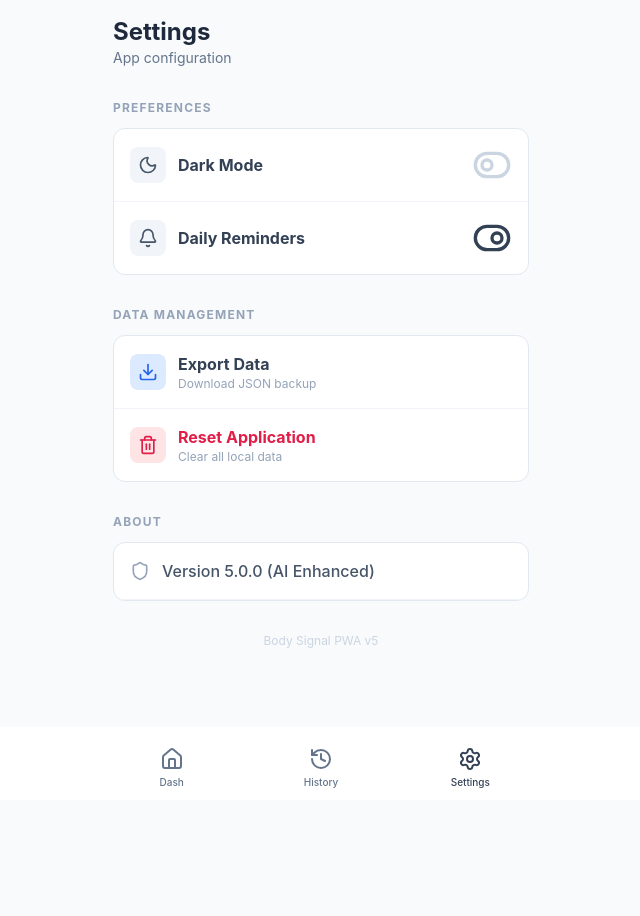
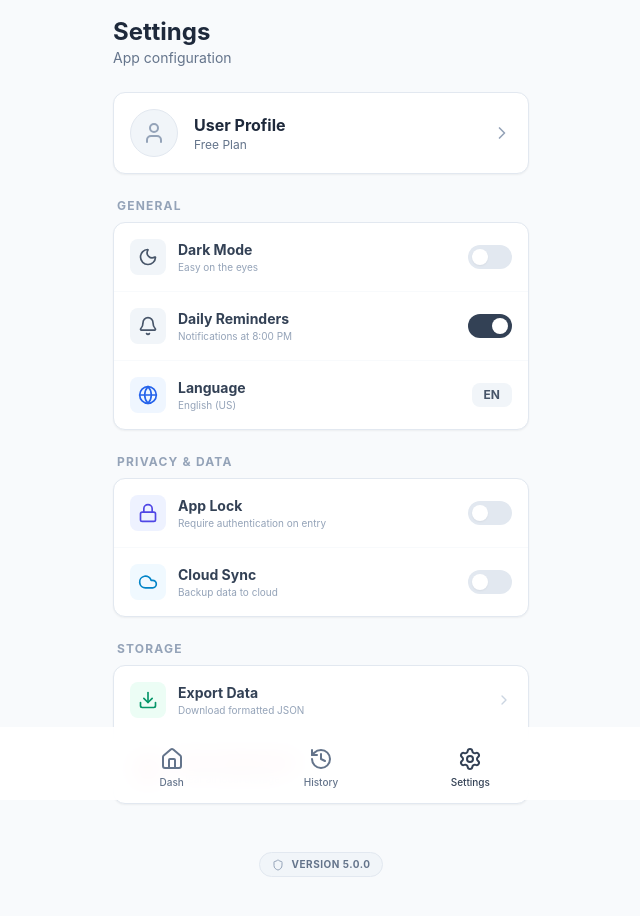
Before and after one commit to vividori55790/Body_Signal, a React (Vite) app in the folder body-signal/: page /settings in a window 1280 px wide. Shown: the top 916 px of the page, without its empty margins (319-959 px from the left). Built offline with nearby package versions, Linux system fonts and the light colour scheme.

Commit message:
Various Setting Display by vividori55790

```diff
--- a/body-signal/src/App.jsx
+++ b/body-signal/src/App.jsx
@@ -3,8 +3,8 @@ import { BrowserRouter, Routes, Route, Navigate } from 'react-router-dom';
 import Layout from './components/Layout';
 import Dashboard from './pages/Dashboard';
 import EntryForm from './pages/EntryForm';
+import SettingsPage from './pages/Settings';
 import HistoryPage from './pages/History';
-import SettingsPage from './pages/Settings';
 import CalendarPage from './pages/CalendarPage';
 
 import ConditionDetailPage from './pages/ConditionDetail';
--- a/body-signal/src/pages/Settings.jsx
+++ b/body-signal/src/pages/Settings.jsx
@@ -1,80 +1,158 @@
 import React, { useState } from 'react';
-import { Download, Trash2, Github, Mail, Shield, Moon, Bell, ToggleRight, ToggleLeft } from 'lucide-react';
+import { Download, Trash2, Shield, Bell, Moon, Lock, Cloud, Globe, User, ChevronRight } from 'lucide-react';
 
 const SettingsPage = ({ onExport, onReset }) => {
+  // UI toggles only (no functionality)
   const [darkMode, setDarkMode] = useState(false);
   const [notifications, setNotifications] = useState(true);
+  const [appLock, setAppLock] = useState(false);
+  const [cloudSync, setCloudSync] = useState(false);
+  const [language, setLanguage] = useState('en');
+
+  // Custom Switch Component for better aesthetics
+  const Switch = ({ checked, onChange }) => (
+      <button
+          onClick={() => onChange(!checked)}
+          className={`w-11 h-6 rounded-full transition-colors relative flex-shrink-0 ${checked ? 'bg-slate-700' : 'bg-slate-200'}`}
+      >
+          <div className={`absolute top-1 left-1 bg-white w-4 h-4 rounded-full shadow-sm transition-transform duration-200 ${checked ? 'translate-x-5' : 'translate-x-0'}`} />
+      </button>
+  );
+
+  // Reusable Setting Item Row
+  const SettingItem = ({ icon: Icon, label, subLabel, value, setValue, colorClass = "text-slate-600", bgClass = "bg-slate-100", customAction }) => (
+    <div className="p-4 flex items-center justify-between">
+        <div className="flex items-center gap-3">
+            <div className={`p-2 rounded-lg ${bgClass} ${colorClass}`}>
+                <Icon size={20} />
+            </div>
+            <div>
+                <div className="font-bold text-slate-700 text-sm">{label}</div>
+                {subLabel && <div className="text-[10px] text-slate-400">{subLabel}</div>}
+            </div>
+        </div>
+        {customAction ? customAction : <Switch checked={value} onChange={setValue} />}
+    </div>
+  );
 
   return (
-    <div className="min-h-screen bg-bg p-4 pb-24 space-y-8">
+    <div className="min-h-screen bg-bg p-4 pb-24 space-y-6">
        <header>
            <h1 className="text-2xl font-bold text-slate-800">Settings</h1>
            <p className="text-slate-500 text-sm">App configuration</p>
        </header>
 
-        {/* Section: Appearance & Logic */}
-        <section className="space-y-3">
-            <h2 className="text-xs font-bold text-slate-400 uppercase tracking-widest">Preferences</h2>
-            <div className="bg-white rounded-xl border border-slate-200 overflow-hidden">
-                <div className="p-4 flex items-center justify-between border-b border-slate-100">
-                    <div className="flex items-center gap-3">
-                        <div className="p-2 bg-slate-100 text-slate-600 rounded-lg">
-                            <Moon size={20} />
-                        </div>
-                        <div className="font-bold text-slate-700">Dark Mode</div>
-                    </div>
-                    <button onClick={() => setDarkMode(!darkMode)} className={`text-2xl ${darkMode ? 'text-primary' : 'text-slate-300'}`}>
-                        {darkMode ? <ToggleRight size={40} /> : <ToggleLeft size={40} />}
-                    </button>
-                </div>
+        {/* Section: Account Mock */}
+        <section>
+            <div className="bg-white rounded-xl border border-slate-200 p-4 flex items-center justify-between shadow-sm">
+                 <div className="flex items-center gap-4">
+                     <div className="w-12 h-12 rounded-full bg-slate-100 flex items-center justify-center text-slate-400 border border-slate-200">
+                         <User size={24} />
+                     </div>
+                     <div>
+                         <h3 className="font-bold text-slate-800">User Profile</h3>
+                         <p className="text-xs text-slate-500">Free Plan</p>
+                     </div>
+                 </div>
+                 <button className="text-slate-400 hover:text-slate-600"><ChevronRight size={20}/></button>
+            </div>
+        </section>
 
-                <div className="p-4 flex items-center justify-between">
-                    <div className="flex items-center gap-3">
-                        <div className="p-2 bg-slate-100 text-slate-600 rounded-lg">
-                            <Bell size={20} />
-                        </div>
-                        <div className="font-bold text-slate-700">Daily Reminders</div>
-                    </div>
-                    <button onClick={() => setNotifications(!notifications)} className={`text-2xl ${notifications ? 'text-primary' : 'text-slate-300'}`}>
-                        {notifications ? <ToggleRight size={40} /> : <ToggleLeft size={40} />}
-                    </button>
-                </div>
+        {/* Section: Appearance & General */}
+        <section className="space-y-2">
+            <h2 className="text-xs font-bold text-slate-400 uppercase tracking-widest ml-1">General</h2>
+            <div className="bg-white rounded-xl border border-slate-200 overflow-hidden shadow-sm divide-y divide-slate-50">
+                <SettingItem
+                    icon={Moon}
+                    label="Dark Mode"
+                    subLabel="Easy on the eyes"
+                    value={darkMode}
+                    setValue={setDarkMode}
+                />
+                <SettingItem
+                    icon={Bell}
+                    label="Daily Reminders"
+                    subLabel="Notifications at 8:00 PM"
+                    value={notifications}
+                    setValue={setNotifications}
+                />
+                 <SettingItem
+                    icon={Globe}
+                    label="Language"
+                    subLabel={language === 'en' ? "English (US)" : "Korean (한국어)"}
+                    colorClass="text-blue-600"
+                    bgClass="bg-blue-50"
+                    customAction={
+                        <button
+                            onClick={() => setLanguage(l => l === 'en' ? 'ko' : 'en')}
+                            className="px-3 py-1 bg-slate-100 hover:bg-slate-200 rounded-lg text-xs font-bold text-slate-600 transition-colors"
+                        >
+                            {language === 'en' ? 'EN' : 'KO'}
+                        </button>
+                    }
+                />
+            </div>
+        </section>
+
+        {/* Section: Privacy & Data */}
+        <section className="space-y-2">
+            <h2 className="text-xs font-bold text-slate-400 uppercase tracking-widest ml-1">Privacy & Data</h2>
+            <div className="bg-white rounded-xl border border-slate-200 overflow-hidden shadow-sm divide-y divide-slate-50">
+                 <SettingItem
+                    icon={Lock}
+                    label="App Lock"
+                    subLabel="Require authentication on entry"
+                    value={appLock}
+                    setValue={setAppLock}
+                    colorClass="text-indigo-600"
+                    bgClass="bg-indigo-50"
+                />
+                <SettingItem
+                    icon={Cloud}
+                    label="Cloud Sync"
+                    subLabel="Backup data to cloud"
+                    value={cloudSync}
+                    setValue={setCloudSync}
+                    colorClass="text-sky-600"
+                    bgClass="bg-sky-50"
+                />
             </div>
         </section>
 
         {/* Section: Data Management */}
-        <section className="space-y-3">
-            <h2 className="text-xs font-bold text-slate-400 uppercase tracking-widest">Data Management</h2>
-            <div className="bg-white rounded-xl border border-slate-200 overflow-hidden">
+        <section className="space-y-2">
+            <h2 className="text-xs font-bold text-slate-400 uppercase tracking-widest ml-1">Storage</h2>
+            <div className="bg-white rounded-xl border border-slate-200 overflow-hidden shadow-sm divide-y divide-slate-50">
                 <button
                   onClick={onExport}
-                  className="w-full text-left p-4 flex items-center justify-between hover:bg-slate-50 active:bg-slate-100 border-b border-slate-100"
+                  className="w-full text-left p-4 flex items-center justify-between hover:bg-slate-50 active:bg-slate-100 transition-colors"
                 >
                     <div className="flex items-center gap-3">
-                        <div className="p-2 bg-blue-100 text-blue-600 rounded-lg">
+                        <div className="p-2 bg-emerald-50 text-emerald-600 rounded-lg">
                             <Download size={20} />
                         </div>
                         <div>
-                            <div className="font-bold text-slate-700">Export Data</div>
-                            <div className="text-xs text-slate-400">Download JSON backup</div>
+                            <div className="font-bold text-slate-700 text-sm">Export Data</div>
+                            <div className="text-[10px] text-slate-400">Download formatted JSON</div>
                         </div>
                     </div>
+                    <ChevronRight size={16} className="text-slate-300" />
                 </button>
                 <button
                   onClick={() => {
-                      if (window.confirm("Are you sure? This will verify the 'Reset' functionality.")) {
+                      if (window.confirm("Are you sure? This will delete all local data.")) {
                           onReset();
                       }
                   }}
-                  className="w-full text-left p-4 flex items-center justify-between hover:bg-rose-50 active:bg-rose-100 group"
+                  className="w-full text-left p-4 flex items-center justify-between hover:bg-rose-50 active:bg-rose-100 transition-colors group"
                 >
                     <div className="flex items-center gap-3">
-                        <div className="p-2 bg-rose-100 text-rose-600 rounded-lg group-hover:bg-rose-200">
+                        <div className="p-2 bg-rose-50 text-rose-600 rounded-lg group-hover:bg-rose-100 transition-colors">
                             <Trash2 size={20} />
                         </div>
                         <div>
-                            <div className="font-bold text-rose-600">Reset Application</div>
-                            <div className="text-xs text-slate-400">Clear all local data</div>
+                            <div className="font-bold text-rose-600 text-sm">Reset Application</div>
+                            <div className="text-[10px] text-slate-400">Clear all local storage</div>
                         </div>
                     </div>
                 </button>
@@ -82,18 +160,11 @@ const SettingsPage = ({ onExport, onReset }) => {
         </section>
 
         {/* Section: About */}
-        <section className="space-y-3">
-            <h2 className="text-xs font-bold text-slate-400 uppercase tracking-widest">About</h2>
-            <div className="bg-white rounded-xl border border-slate-200 overflow-hidden">
-                <div className="p-4 flex items-center gap-3 border-b border-slate-100">
-                    <Shield size={20} className="text-slate-400" />
-                    <span className="text-slate-600 font-medium">Version 5.0.0 (AI Enhanced)</span>
-                </div>
+        <div className="text-center py-6">
+             <div className="inline-flex items-center gap-2 px-3 py-1 bg-slate-100 rounded-full border border-slate-200">
+                <Shield size={12} className="text-slate-400" />
+                <span className="text-[10px] text-slate-500 font-bold uppercase tracking-wider">Version 5.0.0</span>
             </div>
-        </section>
-
-        <div className="text-center text-xs text-slate-300 mt-10">
-            Body Signal PWA v5
         </div>
     </div>
   );
```
